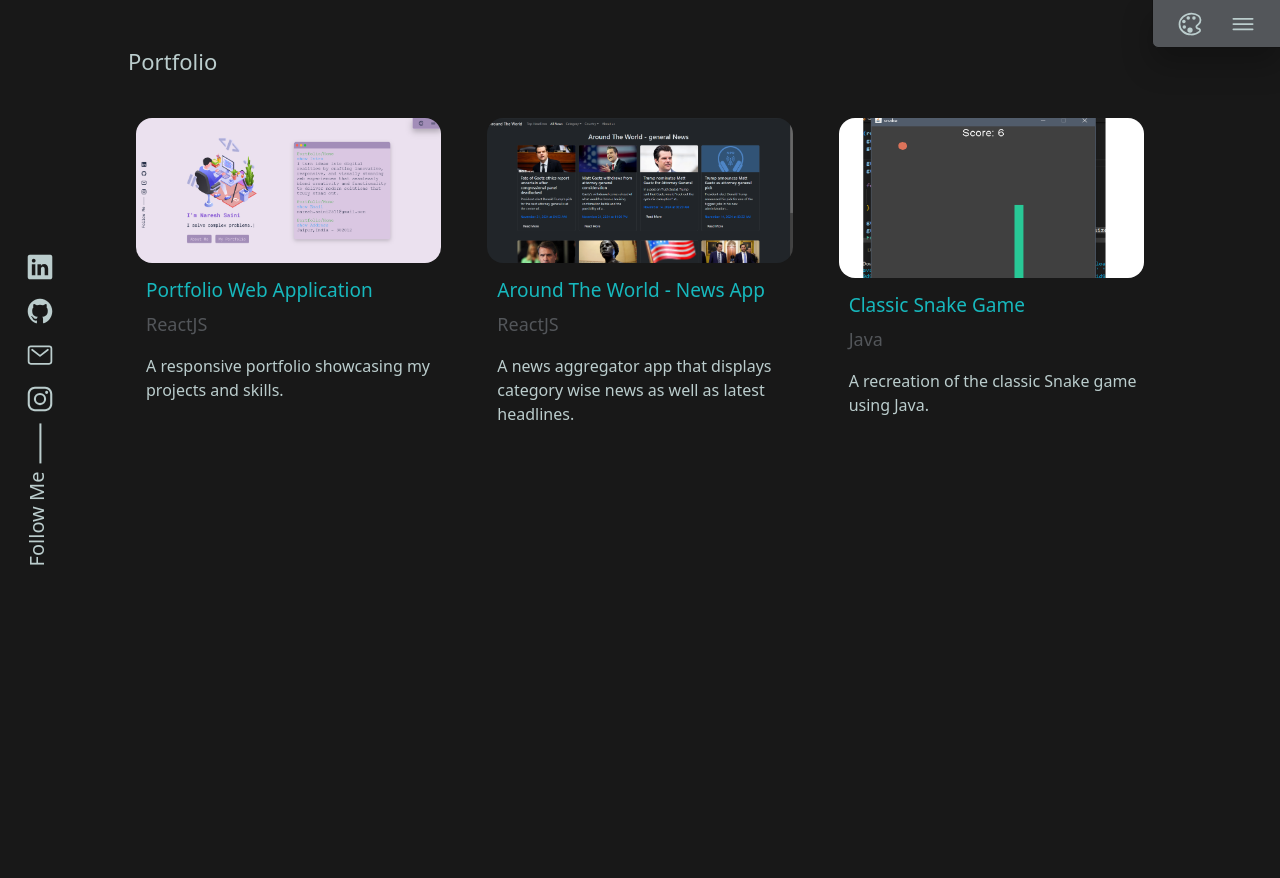
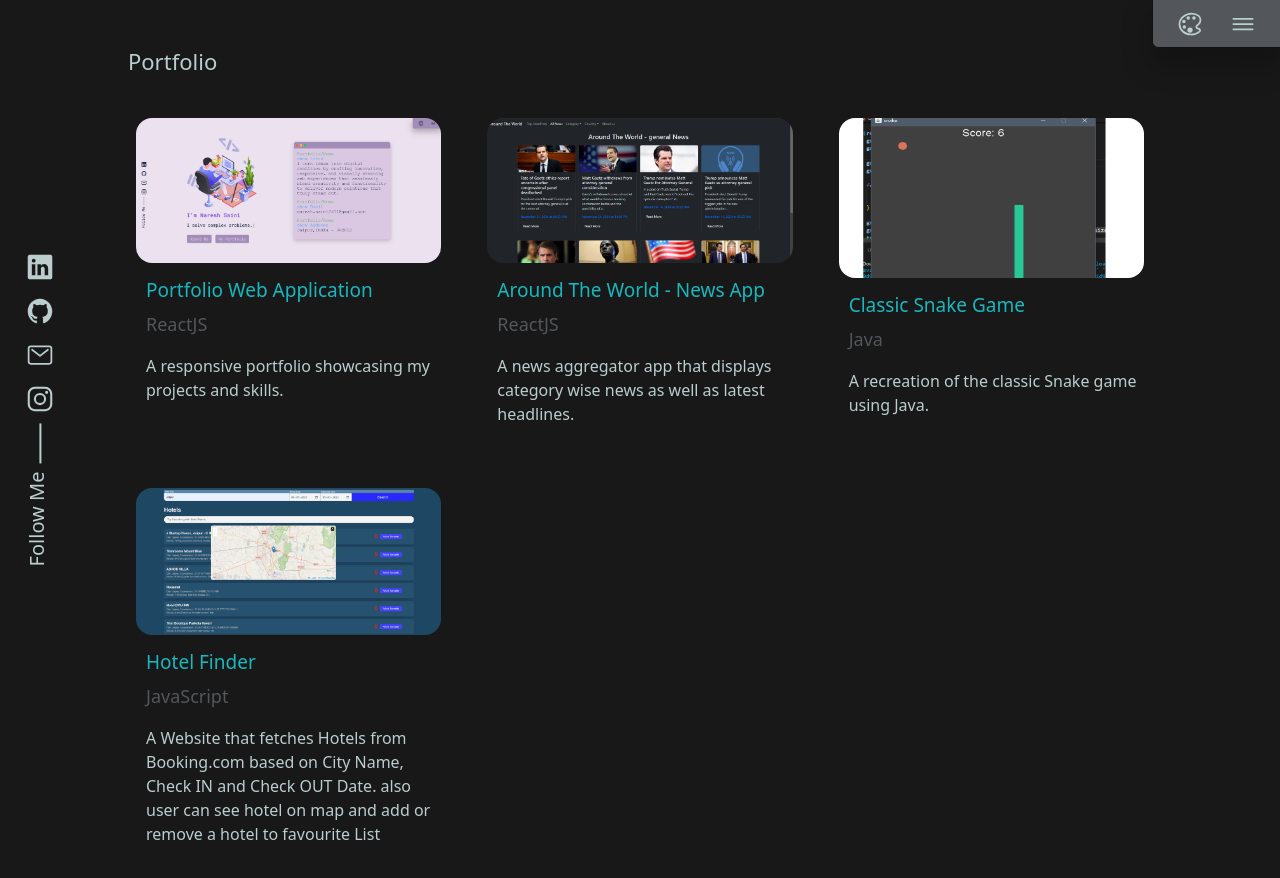
Before and after one commit to ns2511/naresh-saini-portfolio, a React (Vite) app: page /portfolio in a window 1280 px wide. Before the commit the page ends 800 px from the top, so only its background shows below. Built offline with nearby package versions, Linux system fonts and the light colour scheme.

Commit message:
updating project

```diff
--- a/src/pages/Portfolio/Portfolio.jsx
+++ b/src/pages/Portfolio/Portfolio.jsx
@@ -3,6 +3,7 @@ import styles from "./Portfolio.module.css";
 import portfolioImg from '../../assets/images/portfolio.png';
 import newsappImg from '../../assets/images/newsapp.png';
 import snakegameImg from '../../assets/images/snakegame.png';
+import hotelfinderImg from '../../assets/images/hotelfinder.png';
 
 const projects = [
   {
@@ -26,6 +27,13 @@ const projects = [
     imgUrl: snakegameImg,
     description: "A recreation of the classic Snake game using Java.",
   },
+  {
+    title: "Hotel Finder",
+    url: "https://ns2511.github.io/Hotel-Finder/",
+    category: "JavaScript",
+    imgUrl: hotelfinderImg,
+    description: "A Website that fetches Hotels from Booking.com based on City Name, Check IN and Check OUT Date. also user can see hotel on map and add or remove a hotel to favourite List"
+  }
 ];
 
 const Projects = () => {
```
Also changed, not shown: src/assets/images/hotelfinder.png (added).
